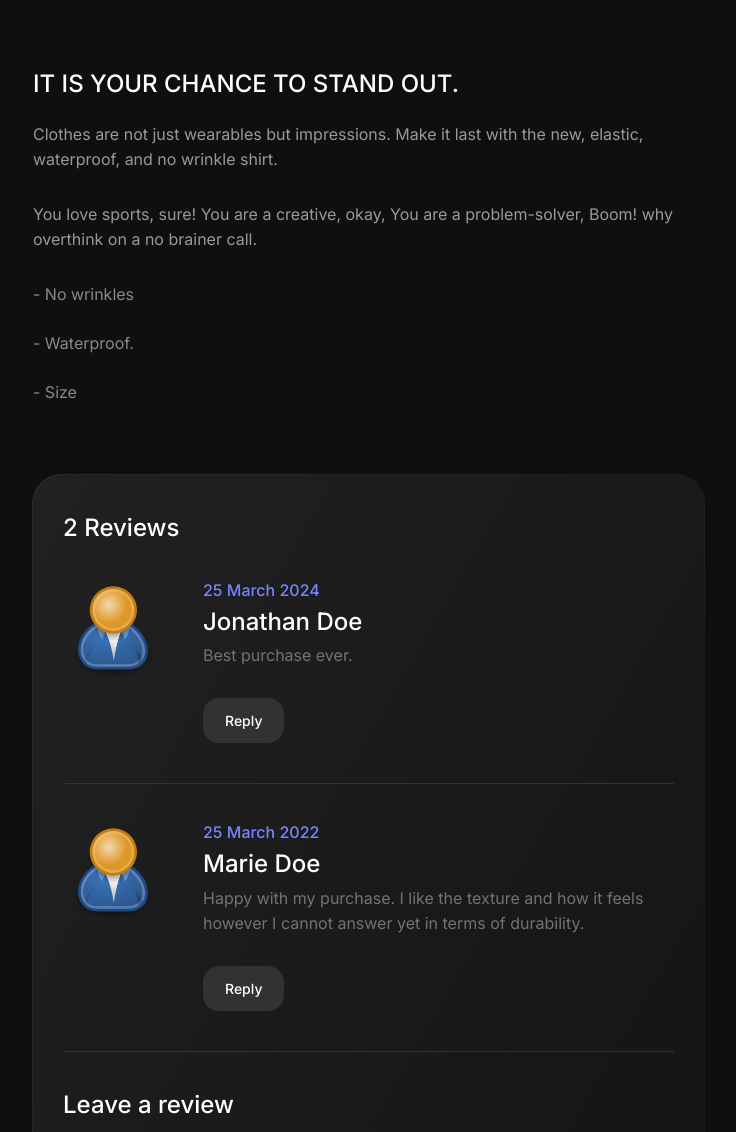
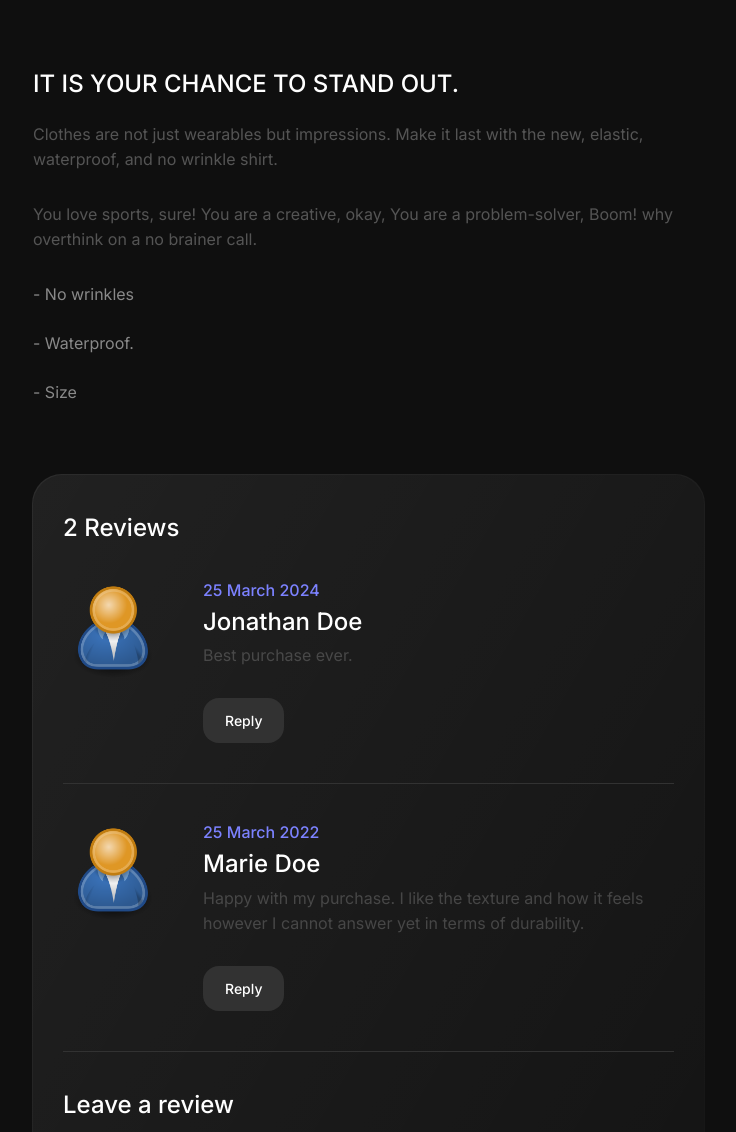
Before and after one commit to juanferEspinosa/blog, a Django app: page /blog/ecommerce/products/red-shirt/ in a window 1280 px wide. Shown: the part 1094-2226 px from the top of the page, without its empty margins (34-770 px from the left). Run offline with Django 3.2, Linux system fonts and the light colour scheme; some libraries are stand-ins or nearby versions.

Commit message:
change category

```diff
--- a/static/css/style.css
+++ b/static/css/style.css
@@ -1215,7 +1215,7 @@ ol {
     font-size: 16px;
     line-height: 25px;
     color: #BCBCBC;
-    opacity: 0.8;
+    opacity: 0.4;
     font-weight: 400;
     margin-bottom: 30px;
 }
--- a/templates/blog-details.html
+++ b/templates/blog-details.html
@@ -30,7 +30,7 @@
 
                 <h1 class="section-heading">{{detail_post.title}}</h1>
                 <p>Date: {{detail_post.created}} | Author: Juanfer Espinosa</p>
-                <span class="meta">Category: {{detail_post.category}}</span>
+
             </div>
         </div>
     </section>
@@ -43,6 +43,7 @@
 
                 <div class="col-md-12">
                     <div class="blog-details-content">
+                        <span class="meta">Category: {{detail_post.category}}</span>
                         <div class="img-box">
                             <img src="{{detail_post.image.url}}" alt="Blog">
                             <p>Figure - {{detail_post.image.name}}</p>
```
